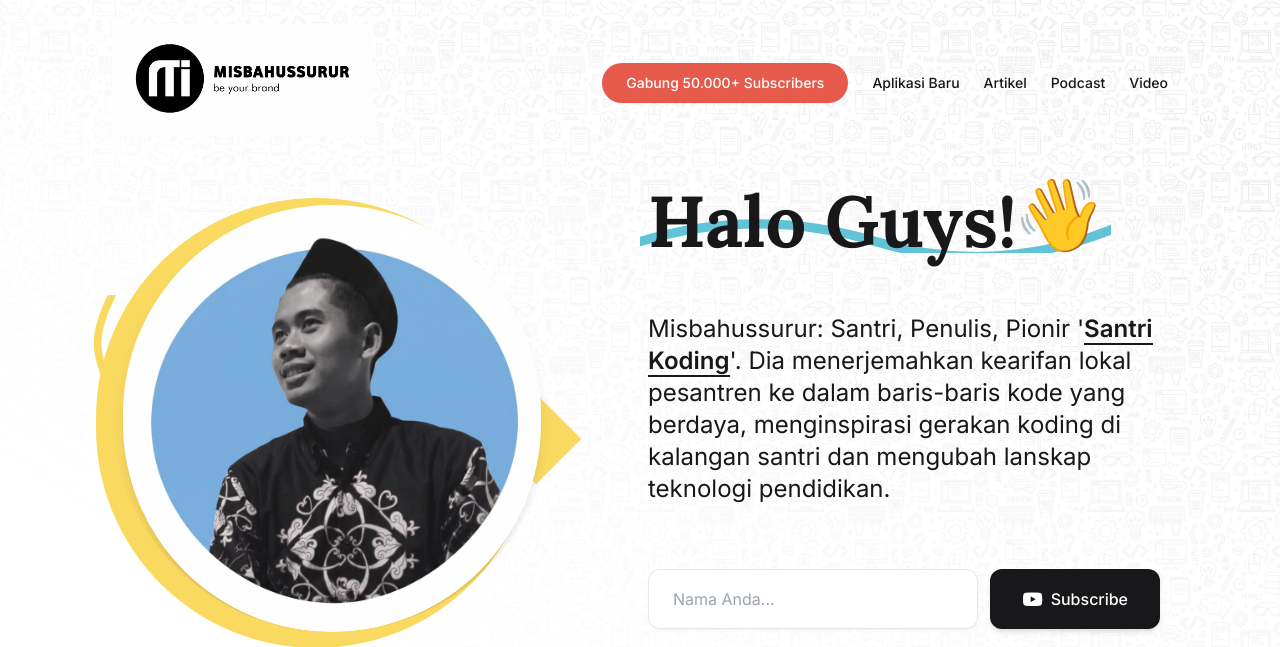
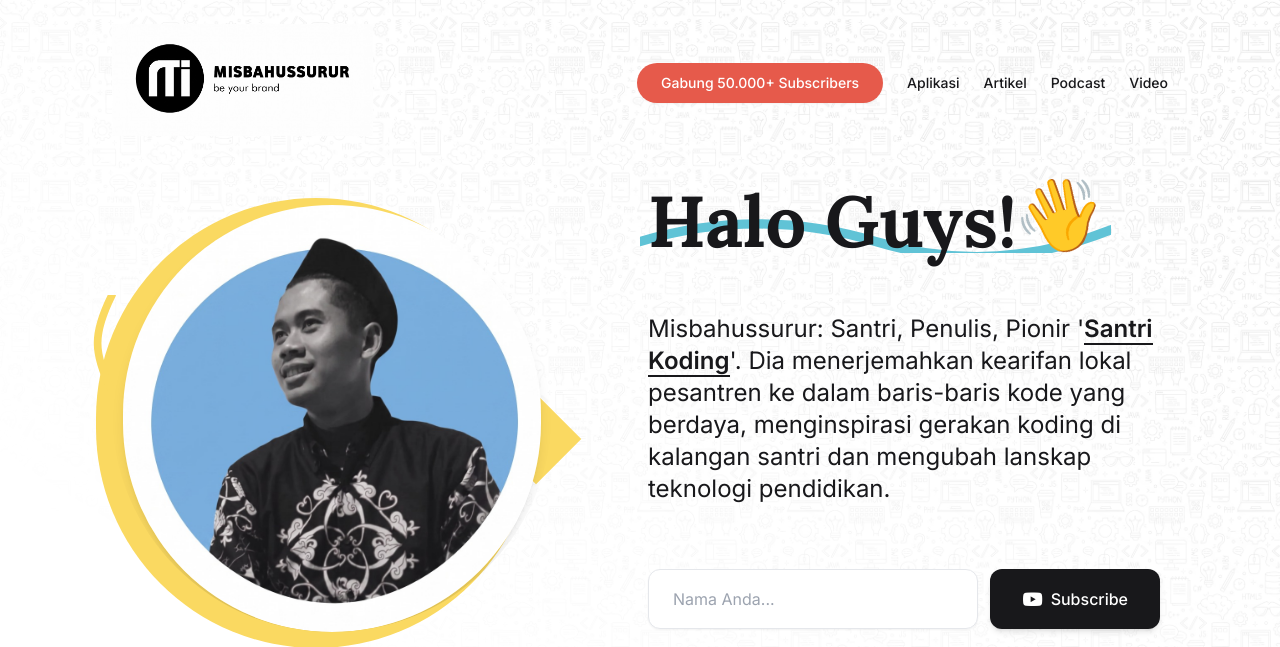
Before and after one commit to surur99ms/cob, a PHP site: page / in a window 1280 px wide. Shown: the top 647 px of the page. Run offline with PHP 8.4, Linux system fonts and the light colour scheme; some libraries are stand-ins or nearby versions.

Commit message:
refactor: ubah teks menu navigasi Aplikasi Baru menjadi Aplikasi

```diff
--- a/index.php
+++ b/index.php
@@ -134,7 +134,7 @@ $videos = [
                 <a href="#newsletter" class="px-6 py-2.5 bg-accent hover:bg-accentHover text-white rounded-full font-medium transition-colors shadow-sm text-sm">
                     Gabung 50.000+ Subscribers
                 </a>
-                <a href="index.php#courses" class="text-ink hover:text-accent font-medium text-sm transition-colors">Aplikasi Baru</a>
+                <a href="index.php#courses" class="text-ink hover:text-accent font-medium text-sm transition-colors">Aplikasi</a>
                 <a href="artikel.php" class="text-ink hover:text-accent font-medium text-sm transition-colors">Artikel</a>
                 <a href="podcast.php" class="text-ink hover:text-accent font-medium text-sm transition-colors">Podcast</a>
                 <a href="video.php" class="text-ink hover:text-accent font-medium text-sm transition-colors">Video</a>
```
